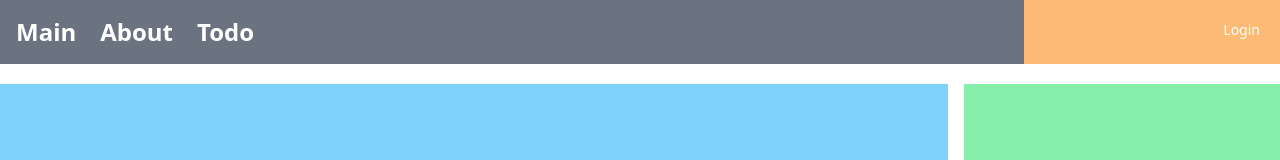
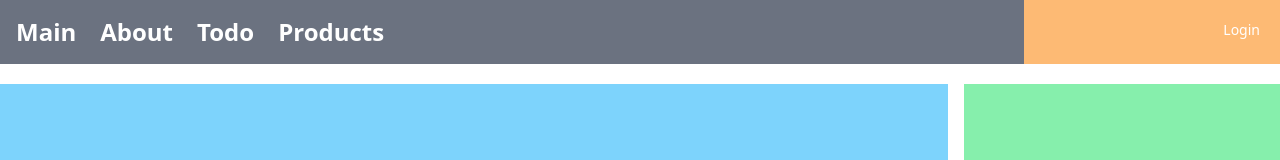
Before and after one commit to tenvi34/mall_study, a React (Create React App) app in the folder frontend/mall/: page / in a window 1280 px wide. Shown: the top 160 px of the page. Built offline with nearby package versions, Linux system fonts and the light colour scheme.

Commit message:
Products 탭 추가 및 초기 세팅

```diff
--- a/frontend/mall/src/components/menus/BasicMenu.js
+++ b/frontend/mall/src/components/menus/BasicMenu.js
@@ -18,6 +18,10 @@ const BasicMenu = () => {
                     <li className="pr-6 text-2xl">
                         <Link to={'/todo'}>Todo</Link>
                     </li>
+                    {/* Products 페이지 */}
+                    <li className="pr-6 text-2xl">
+                        <Link to={'/products'}>Products</Link>
+                    </li>
                 </ul>
             </div>
 
--- /dev/null
+++ b/frontend/mall/src/pages/products/IndexPage.js
@@ -0,0 +1,7 @@
+const IndexPage = () => {
+    return (
+        <></>
+    )
+}
+
+export default IndexPage;
--- /dev/null
+++ b/frontend/mall/src/router/productsRouter.js
@@ -0,0 +1,7 @@
+const productsRouter = () => {
+    return [
+
+    ]
+}
+
+export default productsRouter;
--- a/frontend/mall/src/router/root.js
+++ b/frontend/mall/src/router/root.js
@@ -1,5 +1,6 @@
 import { Suspense, lazy } from "react";
 import todoRouter from "./todoRouter";
+import productsRouter from "./productsRouter";
 
 const {createBrowserRouter} = require("react-router-dom");
 
@@ -8,7 +9,7 @@ const Loading = <div>Loading....</div>
 const Main = lazy(() => import("../pages/MainPage"));
 const About = lazy(() => import("../pages/AboutPage"));
 const TodoIndex = lazy(() => import("../pages/todo/IndexPage"));
-const TodoList = lazy(() => import("../pages/todo/ListPage"));
+const ProductsIndex = lazy(() => import("../pages/products/IndexPage"));
 
 const root = createBrowserRouter([
     {
@@ -24,6 +25,11 @@ const root = createBrowserRouter([
         element: <Suspense fallback={Loading}><TodoIndex/></Suspense>,
         children: todoRouter()
     },
+    {
+        path: "products",
+        element: <Suspense fallback={Loading}><ProductsIndex/></Suspense>,
+        children: productsRouter()
+    },
 ])
 
 export default root;
```
Lines whose indentation alone changed are shown as unchanged.
